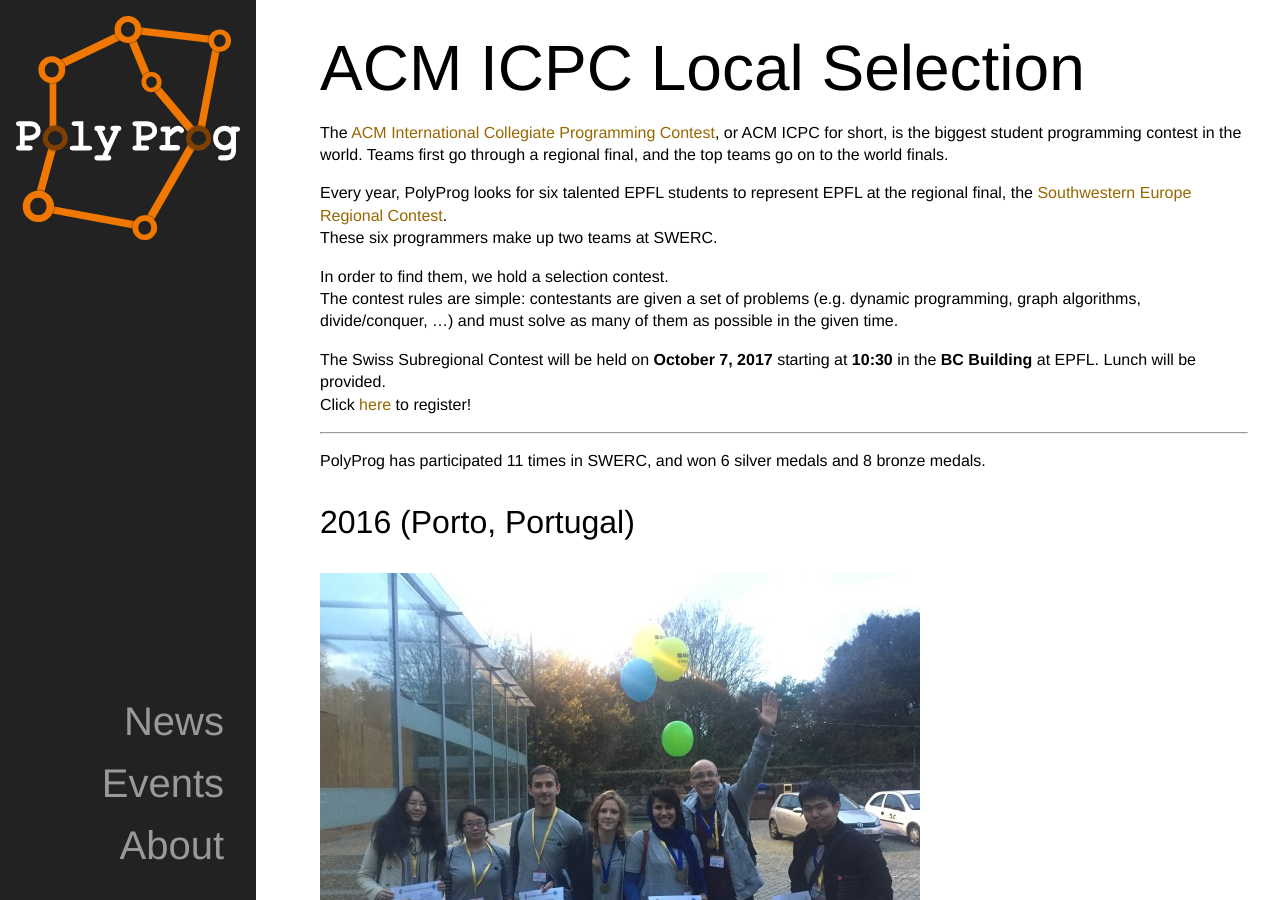
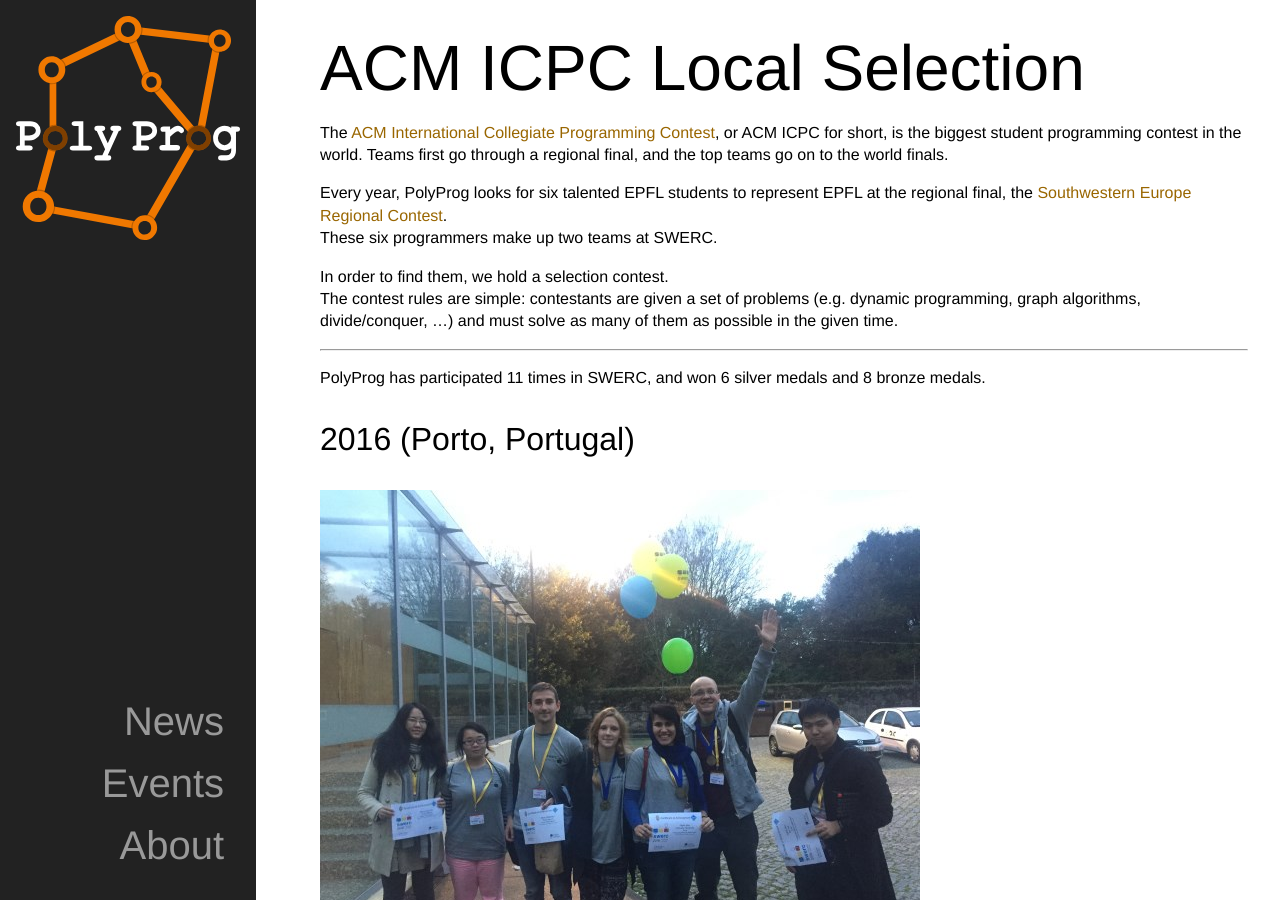
Before and after one commit to PolyProg/PolyProg.github.io, a Jekyll site: the page built from _events/swerc.md, in a window 1280 px wide and 900 px high. Built offline with Jekyll 4.4.1, drawn with Linux system fonts in a browser that asks for light colours.

Commit message:
Update SWERC page to remove registration

```diff
--- a/_events/swerc.md
+++ b/_events/swerc.md
@@ -22,9 +22,6 @@
 The contest rules are simple: contestants are given a set of problems (e.g. dynamic programming, graph algorithms, divide/conquer, ...)
 and must solve as many of them as possible in the given time.
 
-The Swiss Subregional Contest will be held on **October 7, 2017** starting at **10:30** in the **BC Building** at EPFL. Lunch will be provided.
-Click [here](http://swerc.hc2.ch) to register!
-
 ---
 
 PolyProg has participated 11 times in SWERC, and won 6 silver medals and 8 bronze medals.
```
